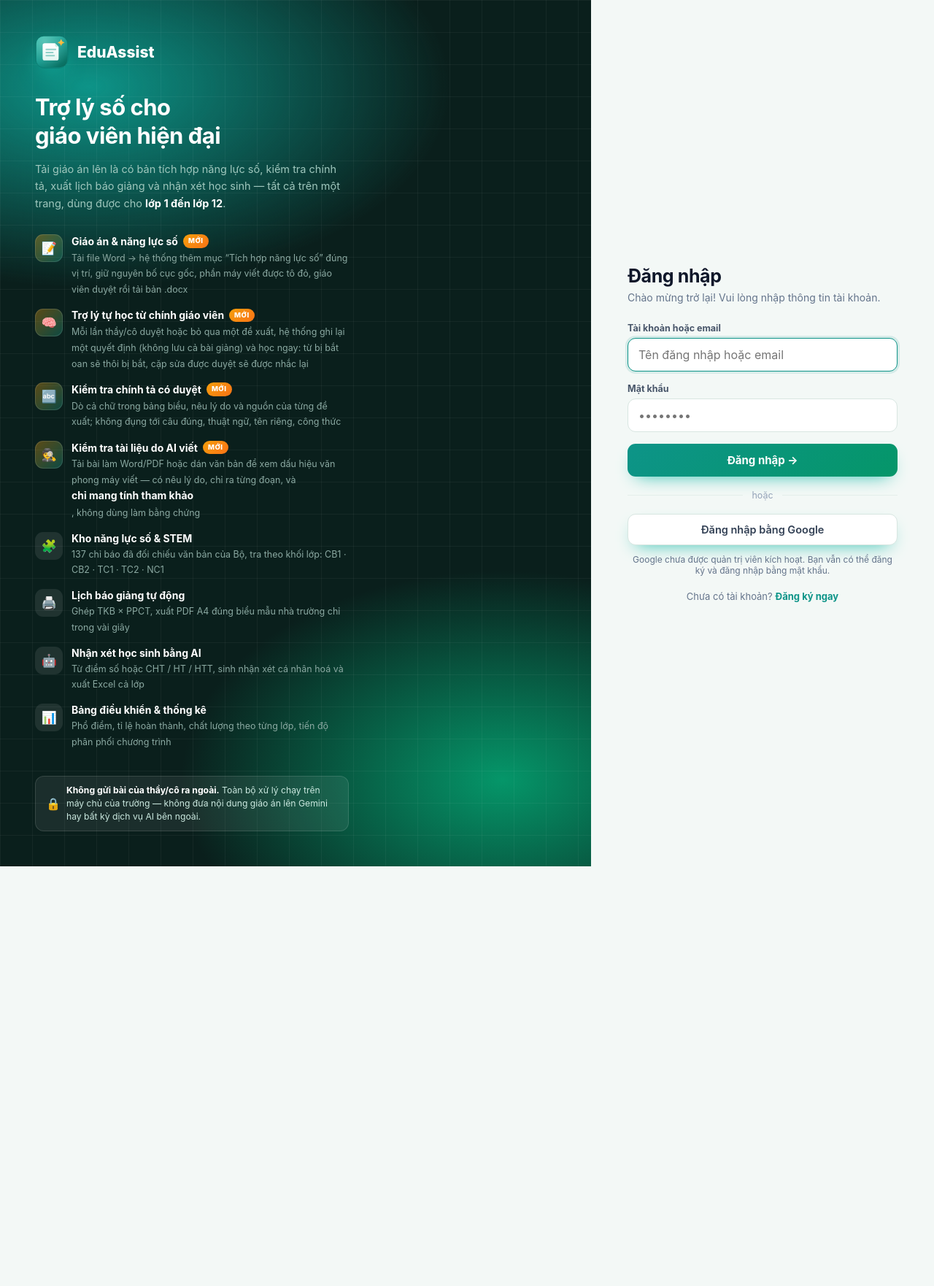
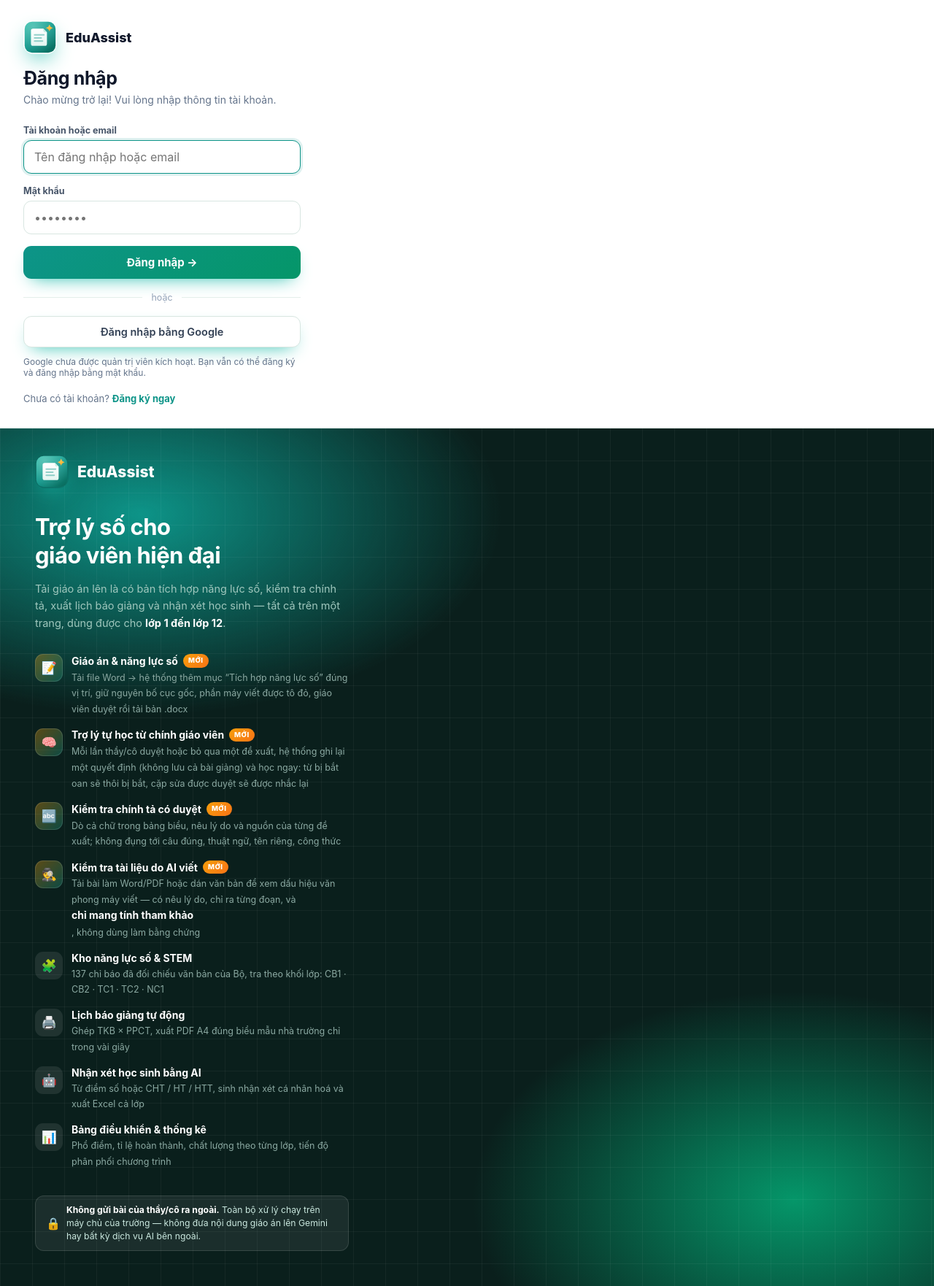
Before and after one commit to nguyenduympe-alt/Assss, a Flask app: page /login in a window 1280 px wide. Shown: the whole page at 73% size. Before the commit the page ends 1187 px from the top, so only its background shows below. Run offline with Flask 3, Linux system fonts and the light colour scheme.

Commit message:
Đăng nhập: form lên trên cùng, căn trái, không đứng giữa màn hình

```diff
--- a/app/templates/login.html
+++ b/app/templates/login.html
@@ -3,10 +3,10 @@
 {% include '_head_icon.html' %}
 <style>
 *{box-sizing:border-box}
-body{margin:0;min-height:100vh;display:flex;font-family:"Inter",system-ui,"Segoe UI",Roboto,Arial,sans-serif;
+body{margin:0;min-height:100vh;display:flex;flex-direction:column;align-items:stretch;font-family:"Inter",system-ui,"Segoe UI",Roboto,Arial,sans-serif;
  color:#0f172a;background:#f3f8f6}
-.left{flex:1;background:#0a1f1c;color:#fff;padding:48px;display:flex;flex-direction:column;justify-content:center;
- position:relative;overflow:hidden;
+.left{flex:1;background:#0a1f1c;color:#fff;padding:36px 48px 48px;display:flex;flex-direction:column;justify-content:flex-start;
+ position:relative;overflow:auto;
  background-image:radial-gradient(900px 500px at 15% 10%,#0d9488 0%,transparent 55%),
   radial-gradient(800px 520px at 85% 90%,#059669 0%,transparent 55%)}
 .left::after{content:"";position:absolute;inset:0;
@@ -32,8 +32,9 @@ body{margin:0;min-height:100vh;display:flex;font-family:"Inter",system-ui,"Segoe
  color:#c9e7de;font-size:12.2px;line-height:1.5}
 .left .tinchay b{color:#fff}
 .fe span{color:#8aa8a1;font-size:12.5px;line-height:1.5}
-.right{width:470px;flex:0 0 470px;display:flex;align-items:center;justify-content:center;padding:32px}
-.box{width:100%;max-width:370px}
+.right{width:100%;flex:0 0 auto;display:flex;align-items:flex-start;justify-content:flex-start;
+ padding:28px 32px 32px;background:#fff;border-bottom:1px solid #e4eeea}
+.box{width:100%;max-width:380px;margin:0}
 .box h1{font-size:25px;margin:0 0 6px;font-weight:750;letter-spacing:-.4px}
 .box .s{color:#64748b;font-size:14px;margin:0 0 26px}
 label{display:block;font-size:12.5px;font-weight:650;color:#475569;margin:0 0 6px}
@@ -52,12 +53,32 @@ button:hover{filter:brightness(1.07);transform:translateY(-1px)}
 .gbtn{display:flex;align-items:center;justify-content:center;gap:10px;width:100%;padding:12px;border:1px solid #d8e6e1;
  border-radius:11px;font-weight:600;font-size:14.5px;color:#334155;background:#fff;text-decoration:none;transition:.15s}
 .gbtn:hover{background:#f7fdfb;border-color:#0d9488;box-shadow:0 0 0 3px rgba(13,148,136,.1)}
-.hint{margin-top:20px;text-align:center;font-size:13px;color:#64748b}
+.hint{margin-top:20px;text-align:left;font-size:13px;color:#64748b}
 .hint a{color:#0d9488;font-weight:650;text-decoration:none}
 .demo{margin-top:14px;padding:12px;border-radius:11px;background:#ecfdf5;border:1px solid #c7f0e4;font-size:12.5px;color:#475569;text-align:center}
 .demo b{color:#0d9488}
-@media(max-width:900px){.left{display:none}.right{flex:1;width:auto}}
+@media(max-width:900px){.right{padding:20px 16px 24px}.left{padding:28px 20px 36px}}
 </style></head><body>
+<div class="right"><form class="box" method="post">
+<input type="hidden" name="csrf_token" value="{{csrf_token()}}">
+ <div class="lg" style="margin-bottom:18px;font-size:18px"><span class="mk"><img src="{{url_for('static', filename='logo/ea-mark-b.svg')}}?v=logo1" alt="EduAssist"></span>EduAssist</div>
+ <h1>Đăng nhập</h1><p class="s">Chào mừng trở lại! Vui lòng nhập thông tin tài khoản.</p>
+ {% with ms=get_flashed_messages(with_categories=true) %}{% for c,m in ms %}<div class="{{'ok' if c=='ok' else 'err'}}">{{m}}</div>{% endfor %}{% endwith %}
+ <label for="username">Tài khoản hoặc email</label><input id="username" name="username" placeholder="Tên đăng nhập hoặc email" value="{{request.form.get('username', '')}}" maxlength="254" autocomplete="username" required autofocus>
+ <label for="password">Mật khẩu</label><input id="password" name="password" type="password" placeholder="••••••••" maxlength="128" autocomplete="current-password" required>
+ <button>Đăng nhập →</button>
+ {% if google_enabled %}
+ <div class="or"><span>hoặc</span></div>
+ <a class="gbtn" href="{{url_for('auth.google_login')}}">
+  <svg width="19" height="19" viewBox="0 0 48 48"><path fill="#4285F4" d="M45.1 24.5c0-1.6-.1-3.2-.4-4.7H24v9h11.8c-.5 2.7-2 5-4.4 6.6v5.5h7.1c4.2-3.8 6.6-9.5 6.6-16.4z"/><path fill="#34A853" d="M24 46c6 0 11-2 14.6-5.4l-7.1-5.5c-2 1.3-4.5 2.1-7.5 2.1-5.8 0-10.7-3.9-12.4-9.1H4.3v5.7C7.9 41 15.4 46 24 46z"/><path fill="#FBBC05" d="M11.6 28.1c-.4-1.3-.7-2.7-.7-4.1s.3-2.8.7-4.1v-5.7H4.3C2.8 17.1 2 20.4 2 24s.8 6.9 2.3 9.8l7.3-5.7z"/><path fill="#EA4335" d="M24 10.8c3.3 0 6.2 1.1 8.5 3.3l6.3-6.3C35 4.3 30 2 24 2 15.4 2 7.9 7 4.3 14.2l7.3 5.7c1.7-5.2 6.6-9.1 12.4-9.1z"/></svg>
+  Đăng nhập bằng Google</a>
+ {% else %}
+ <div class="or"><span>hoặc</span></div>
+ <button type="button" class="gbtn" disabled aria-disabled="true">Đăng nhập bằng Google</button>
+ <p style="font-size:12px;color:#64748b;text-align:left">Google chưa được quản trị viên kích hoạt. Bạn vẫn có thể đăng ký và đăng nhập bằng mật khẩu.</p>
+ {% endif %}
+ <div class="hint">Chưa có tài khoản? <a href="{{url_for('auth.register')}}">Đăng ký ngay</a></div>
+</form></div>
 <div class="left">
  <div class="lg"><span class="mk"><img src="{{url_for('static', filename='logo/ea-mark-b.svg')}}?v=logo1" alt="EduAssist"></span>EduAssist</div>
  <h2>Trợ lý số cho<br>giáo viên hiện đại</h2>
@@ -86,23 +107,4 @@ button:hover{filter:brightness(1.07);transform:translateY(-1px)}
  <div class="tinchay"><span style="font-size:16px">🔒</span><div><b>Không gửi bài của thầy/cô ra ngoài.</b>
   Toàn bộ xử lý chạy trên máy chủ của trường — không đưa nội dung giáo án lên Gemini hay bất kỳ dịch vụ AI bên ngoài.</div></div>
 </div>
-<div class="right"><form class="box" method="post">
-<input type="hidden" name="csrf_token" value="{{csrf_token()}}">
- <h1>Đăng nhập</h1><p class="s">Chào mừng trở lại! Vui lòng nhập thông tin tài khoản.</p>
- {% with ms=get_flashed_messages(with_categories=true) %}{% for c,m in ms %}<div class="{{'ok' if c=='ok' else 'err'}}">{{m}}</div>{% endfor %}{% endwith %}
- <label for="username">Tài khoản hoặc email</label><input id="username" name="username" placeholder="Tên đăng nhập hoặc email" value="{{request.form.get('username', '')}}" maxlength="254" autocomplete="username" required autofocus>
- <label for="password">Mật khẩu</label><input id="password" name="password" type="password" placeholder="••••••••" maxlength="128" autocomplete="current-password" required>
- <button>Đăng nhập →</button>
- {% if google_enabled %}
- <div class="or"><span>hoặc</span></div>
- <a class="gbtn" href="{{url_for('auth.google_login')}}">
-  <svg width="19" height="19" viewBox="0 0 48 48"><path fill="#4285F4" d="M45.1 24.5c0-1.6-.1-3.2-.4-4.7H24v9h11.8c-.5 2.7-2 5-4.4 6.6v5.5h7.1c4.2-3.8 6.6-9.5 6.6-16.4z"/><path fill="#34A853" d="M24 46c6 0 11-2 14.6-5.4l-7.1-5.5c-2 1.3-4.5 2.1-7.5 2.1-5.8 0-10.7-3.9-12.4-9.1H4.3v5.7C7.9 41 15.4 46 24 46z"/><path fill="#FBBC05" d="M11.6 28.1c-.4-1.3-.7-2.7-.7-4.1s.3-2.8.7-4.1v-5.7H4.3C2.8 17.1 2 20.4 2 24s.8 6.9 2.3 9.8l7.3-5.7z"/><path fill="#EA4335" d="M24 10.8c3.3 0 6.2 1.1 8.5 3.3l6.3-6.3C35 4.3 30 2 24 2 15.4 2 7.9 7 4.3 14.2l7.3 5.7c1.7-5.2 6.6-9.1 12.4-9.1z"/></svg>
-  Đăng nhập bằng Google</a>
- {% else %}
- <div class="or"><span>hoặc</span></div>
- <button type="button" class="gbtn" disabled aria-disabled="true">Đăng nhập bằng Google</button>
- <p style="font-size:12px;color:#64748b;text-align:center">Google chưa được quản trị viên kích hoạt. Bạn vẫn có thể đăng ký và đăng nhập bằng mật khẩu.</p>
- {% endif %}
- <div class="hint">Chưa có tài khoản? <a href="{{url_for('auth.register')}}">Đăng ký ngay</a></div>
-</form></div>
 </body></html>
```
